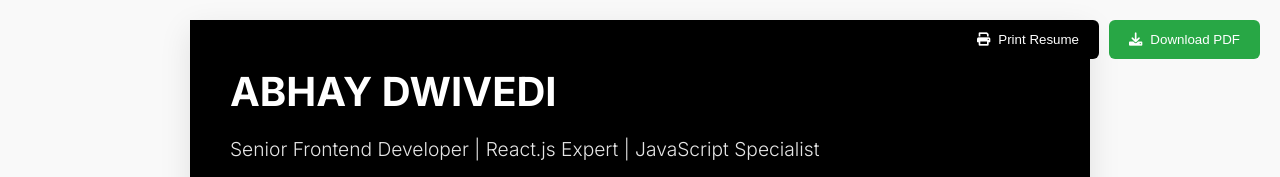
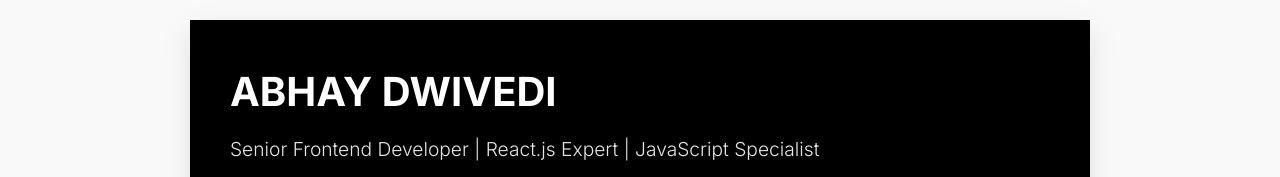
Before and after one commit to Abd1110-lenovo/Resume, a plain HTML site: page index.html in a window 1280 px wide. Shown: the top 177 px of the page. Drawn offline with Linux system fonts and the light colour scheme.

Commit message:
new commit

```diff
--- a/index.html
+++ b/index.html
@@ -447,7 +447,7 @@
 
 <body>
     <!-- Print Controls -->
-    <div class="print-controls no-print">
+    <!-- <div class="print-controls no-print">
         <button onclick="window.print()" class="btn btn-primary">
             <i class="fas fa-print"></i>
             Print Resume
@@ -456,7 +456,7 @@
             <i class="fas fa-download"></i>
             Download PDF
         </button>
-    </div>
+    </div> -->
 
     <!-- Resume Container -->
     <div class="container">
```
